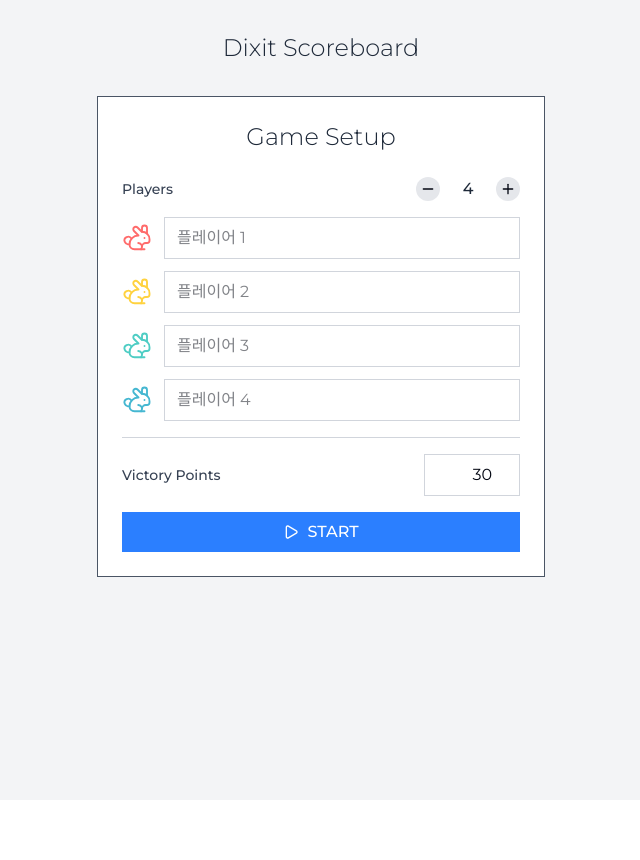
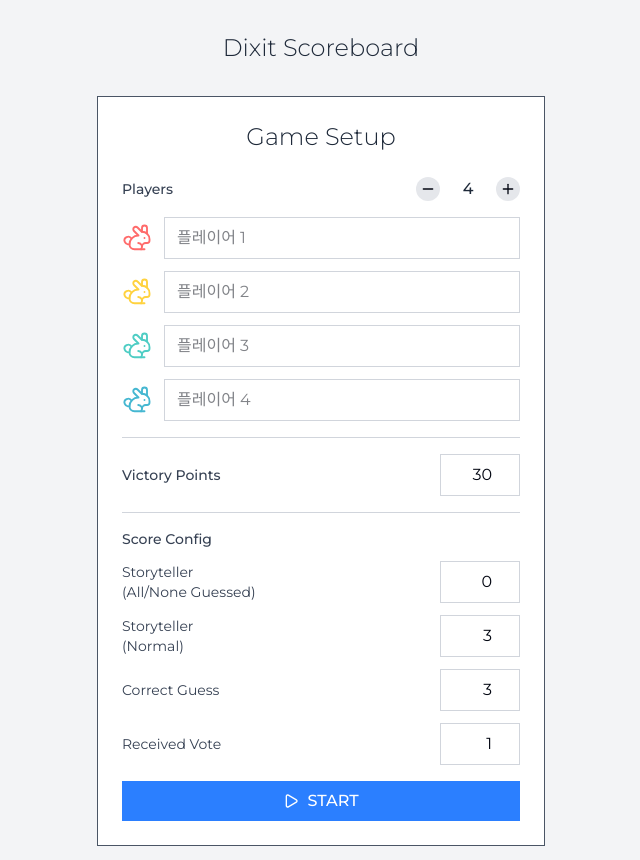
Before and after one commit to Pikadev1771/dixit-score, a Next.js app: page / in a window 1280 px wide. Shown: the top 860 px of the page, without its empty margins (319-959 px from the left). Before the commit the page ends 800 px from the top, so only its background shows below. Built offline with nearby package versions, Linux system fonts and the light colour scheme.

Commit message:
Feat: 조건별 득점 점수 조정 기능 추가

```diff
--- a/src/app/page.tsx
+++ b/src/app/page.tsx
@@ -6,7 +6,7 @@
 import { Scoreboard } from '@/components/Scoreboard';
 
 import { useGameStore } from '@/lib/store';
-import { RoundScoreForm } from '@/types/types';
+import { RoundScoreForm, ScoreConfig } from '@/types/types';
 import { RoundForm } from '@/components/RoundForm';
 import { RoundHistory } from '@/components/RoundHistory';
 
@@ -22,8 +22,12 @@
     resetGame,
   } = useGameStore();
 
-  const handleGameStart = (playerNames: string[], victoryPoints: number) => {
-    initializeGame(playerNames, victoryPoints);
+  const handleGameStart = (
+    playerNames: string[],
+    victoryPoints: number,
+    scoreConfig: ScoreConfig
+  ) => {
+    initializeGame(playerNames, victoryPoints, scoreConfig);
     setIsGameSetup(false);
   };
 
--- a/src/components/GameSetup.tsx
+++ b/src/components/GameSetup.tsx
@@ -3,14 +3,23 @@
 import { useState } from 'react';
 import { Play, Rabbit, Plus, Minus } from 'lucide-react';
 import { getPlayerColor } from '@/constants/theme';
+import { ScoreConfig } from '@/types/types';
 import {
   INITIAL_PLAYER_COUNT,
   INITIAL_PLAYER_NAMES,
   INITIAL_VICTORY_TOTAL_POINTS,
+  INITIAL_STORYTELLER_ALL_OR_NONE_GUESSED_POINTS,
+  INITIAL_STORYTELLER_NORMAL_POINTS,
+  INITIAL_CORRECT_GUESS_POINTS,
+  INITIAL_RECEIVED_VOTE_POINTS,
 } from '@/constants/constants';
 
 interface GameSetupProps {
-  onGameStart: (playerNames: string[], victoryPoints: number) => void;
+  onGameStart: (
+    playerNames: string[],
+    victoryPoints: number,
+    scoreConfig: ScoreConfig
+  ) => void;
 }
 
 export const GameSetup = ({ onGameStart }: GameSetupProps) => {
@@ -19,6 +28,13 @@
   const [victoryPoints, setVictoryPoints] = useState(
     INITIAL_VICTORY_TOTAL_POINTS
   );
+  const [scoreConfig, setScoreConfig] = useState<ScoreConfig>({
+    storytellerAllOrNoneGuessedPoints:
+      INITIAL_STORYTELLER_ALL_OR_NONE_GUESSED_POINTS,
+    storytellerNormalPoints: INITIAL_STORYTELLER_NORMAL_POINTS,
+    correctGuessPoints: INITIAL_CORRECT_GUESS_POINTS,
+    receivedVotePoints: INITIAL_RECEIVED_VOTE_POINTS,
+  });
 
   const handleNameChange = (index: number, name: string) => {
     const newNames = [...playerNames];
@@ -41,7 +57,7 @@
 
   const handleSubmit = (e: React.FormEvent) => {
     e.preventDefault();
-    onGameStart(playerNames, victoryPoints);
+    onGameStart(playerNames, victoryPoints, scoreConfig);
   };
 
   return (
@@ -114,9 +130,98 @@
             max={100}
             value={victoryPoints}
             onChange={(e) => setVictoryPoints(parseInt(e.target.value) || 0)}
-            className="w-24 px-3 py-2 border border-gray-300 focus:outline-none focus:ring-2 focus:ring-blue-400 text-right"
+            className="w-20 px-3 py-2 border border-gray-300 focus:outline-none focus:ring-2 focus:ring-blue-400 text-right"
             placeholder="30"
           />
+        </div>
+
+        <div className="border-t border-gray-300 my-4" />
+
+        {/* 점수 설정 */}
+        <div className="space-y-3">
+          <div className="flex items-center justify-between">
+            <label className="text-sm font-medium text-gray-700">
+              Score Config
+            </label>
+          </div>
+
+          <div className="flex items-center justify-between">
+            <label className="text-sm font-small text-gray-700 whitespace-pre-line">
+              {`Storyteller\n(All/None Guessed)`}
+            </label>
+            <input
+              type="number"
+              inputMode="numeric"
+              min={0}
+              max={20}
+              value={scoreConfig.storytellerAllOrNoneGuessedPoints}
+              onChange={(e) =>
+                setScoreConfig({
+                  ...scoreConfig,
+                  storytellerAllOrNoneGuessedPoints:
+                    parseInt(e.target.value) || 0,
+                })
+              }
+              className="w-20 px-3 py-2 border border-gray-300 focus:outline-none focus:ring-2 focus:ring-blue-400 text-right"
+              placeholder="0"
+            />
+          </div>
+          <div className="flex items-center justify-between">
+            <label className="text-sm font-small text-gray-700 whitespace-pre-line">
+              {`Storyteller\n(Normal)`}
+            </label>
+            <input
+              type="number"
+              inputMode="numeric"
+              min={0}
+              max={20}
+              value={scoreConfig.storytellerNormalPoints}
+              onChange={(e) =>
+                setScoreConfig({
+                  ...scoreConfig,
+                  storytellerNormalPoints: parseInt(e.target.value) || 0,
+                })
+              }
+              className="w-20 px-3 py-2 border border-gray-300 focus:outline-none focus:ring-2 focus:ring-blue-400 text-right"
+              placeholder="3"
+            />
+          </div>
+          <div className="flex items-center justify-between">
+            <label className="text-sm text-gray-700">Correct Guess</label>
+            <input
+              type="number"
+              inputMode="numeric"
+              min={0}
+              max={20}
+              value={scoreConfig.correctGuessPoints}
+              onChange={(e) =>
+                setScoreConfig({
+                  ...scoreConfig,
+                  correctGuessPoints: parseInt(e.target.value) || 0,
+                })
+              }
+              className="w-20 px-3 py-2 border border-gray-300 focus:outline-none focus:ring-2 focus:ring-blue-400 text-right"
+              placeholder="3"
+            />
+          </div>
+          <div className="flex items-center justify-between">
+            <label className="text-sm text-gray-700">Received Vote</label>
+            <input
+              type="number"
+              inputMode="numeric"
+              min={0}
+              max={20}
+              value={scoreConfig.receivedVotePoints}
+              onChange={(e) =>
+                setScoreConfig({
+                  ...scoreConfig,
+                  receivedVotePoints: parseInt(e.target.value) || 0,
+                })
+              }
+              className="w-20 px-3 py-2 border border-gray-300 focus:outline-none focus:ring-2 focus:ring-blue-400 text-right"
+              placeholder="1"
+            />
+          </div>
         </div>
 
         <button
--- a/src/constants/constants.ts
+++ b/src/constants/constants.ts
@@ -8,9 +8,16 @@
   () => ''
 );
 
+// 초기값 상수들
+export const INITIAL_STORYTELLER_ALL_OR_NONE_GUESSED_POINTS = 0;
+export const INITIAL_STORYTELLER_NORMAL_POINTS = 3;
+export const INITIAL_CORRECT_GUESS_POINTS = 3;
+export const INITIAL_RECEIVED_VOTE_POINTS = 1;
+
 export const DEFAULT_SCORING_CONFIG: ScoreConfig = {
-  storytellerAllOrNoneGuessedPoints: 0,
-  storytellerNormalPoints: 3,
-  correctGuessPoints: 3,
-  receivedVotePoints: 1,
+  storytellerAllOrNoneGuessedPoints:
+    INITIAL_STORYTELLER_ALL_OR_NONE_GUESSED_POINTS,
+  storytellerNormalPoints: INITIAL_STORYTELLER_NORMAL_POINTS,
+  correctGuessPoints: INITIAL_CORRECT_GUESS_POINTS,
+  receivedVotePoints: INITIAL_RECEIVED_VOTE_POINTS,
 };
--- a/src/lib/store.ts
+++ b/src/lib/store.ts
@@ -1,5 +1,11 @@
 import { create } from 'zustand';
-import { GameState, Player, Round, RoundScoreForm } from '@/types/types';
+import {
+  GameState,
+  Player,
+  Round,
+  RoundScoreForm,
+  ScoreConfig,
+} from '@/types/types';
 
 import {
   DEFAULT_SCORING_CONFIG,
@@ -8,7 +14,11 @@
 import { getWinnerIds } from './dixit';
 
 interface GameStore extends GameState {
-  initializeGame: (playerNames: string[], victoryPoints?: number) => void;
+  initializeGame: (
+    playerNames: string[],
+    victoryPoints?: number,
+    scoreConfig?: ScoreConfig
+  ) => void;
   finishRound: (form: RoundScoreForm) => void;
   resetGame: () => void;
 }
@@ -21,7 +31,11 @@
   winnerIds: [],
   victoryPoints: INITIAL_VICTORY_TOTAL_POINTS,
 
-  initializeGame: (playerNames: string[], victoryPoints?: number) => {
+  initializeGame: (
+    playerNames: string[],
+    victoryPoints?: number,
+    scoreConfig?: ScoreConfig
+  ) => {
     const players: Player[] = playerNames.map((name, index) => ({
       id: `player-${index + 1}`,
       name: name.trim() || `플레이어 ${index + 1}`,
@@ -34,6 +48,7 @@
       isGameEnded: false,
       winnerIds: [],
       victoryPoints: victoryPoints || INITIAL_VICTORY_TOTAL_POINTS,
+      scoreConfig: scoreConfig || DEFAULT_SCORING_CONFIG,
     });
   },
 
```
